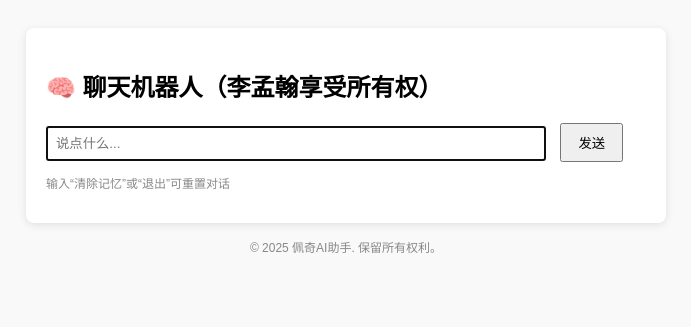
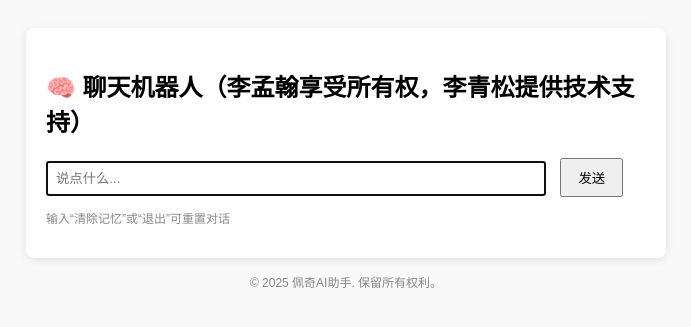
Before and after one commit to piplimenghan/peiqi-chatbot, a Flask app: page / in a window 1280 px wide. Shown: the top 327 px of the page, without its empty margins (294-985 px from the left). Run offline with Flask 3, Linux system fonts and the light colour scheme.

Commit message:
Update chat.html

```diff
--- a/templates/chat.html
+++ b/templates/chat.html
@@ -15,7 +15,7 @@
 </head>
 <body>
     <div class="chat-box">
-        <h2>🧠 聊天机器人（李孟翰享受所有权）</h2>
+        <h2>🧠 聊天机器人（李孟翰享受所有权，李青松提供技术支持）</h2>
         {% for msg in chat_history %}
             <div class="message">
                 {% if msg.role == 'user' %}
```
